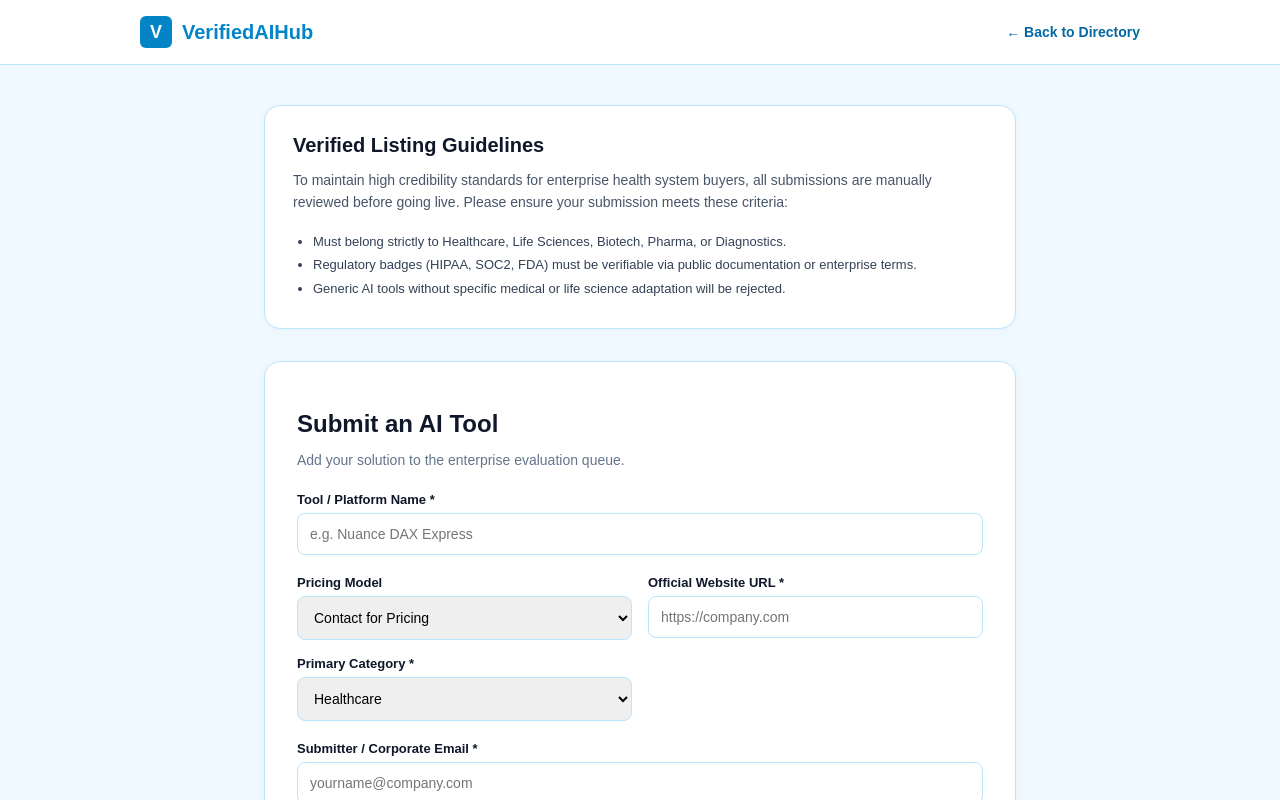
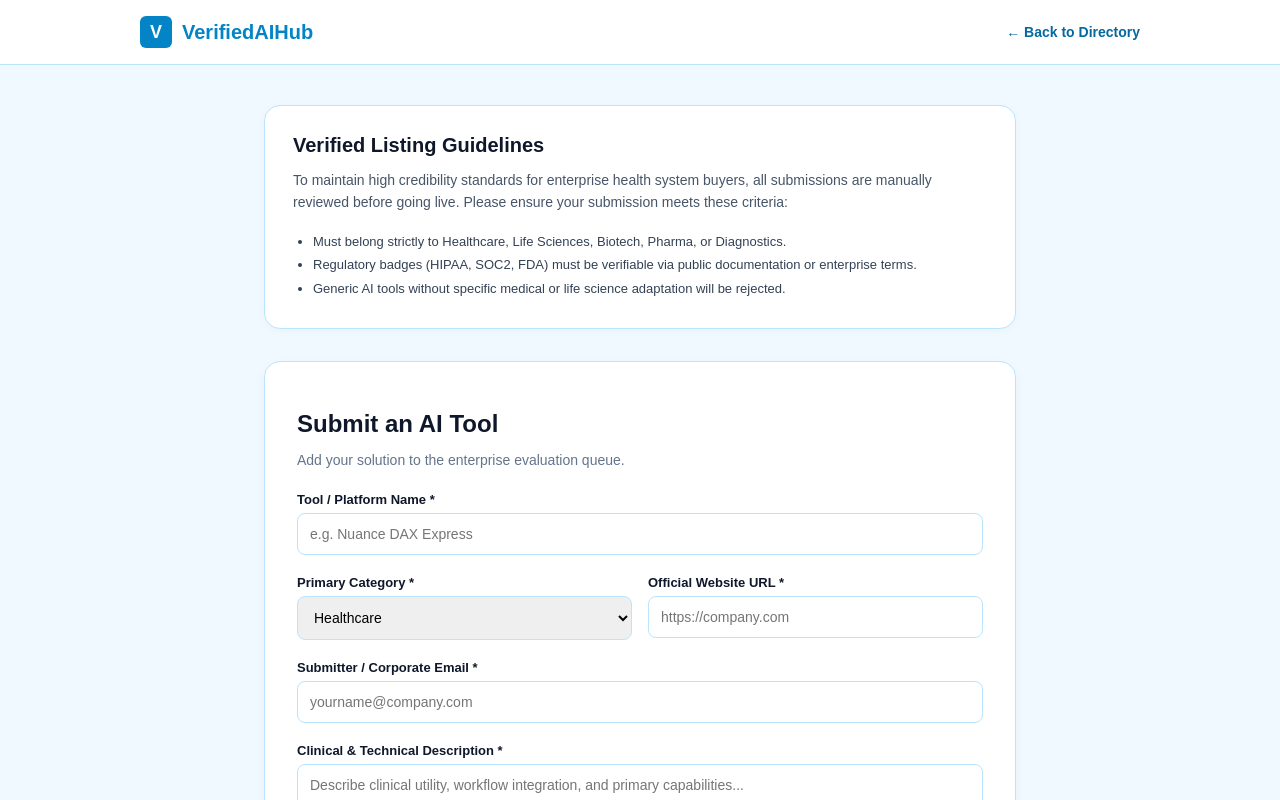
Before and after one commit to soli-sell/verified-ai-hub, a Next.js app: page /submit in a window 1280 px wide. Shown: the top 800 px of the page. Built offline with nearby package versions, Linux system fonts and the light colour scheme.

Commit message:
Revert "Add valid pricing model field to submission page UI"
This reverts commit d85b9489e09fc94e7b2031993a839b661bfa9093.

```diff
--- a/app/submit/page.tsx
+++ b/app/submit/page.tsx
@@ -124,15 +124,7 @@ export default function SubmitTool() {
 
             <div style={{ display: "grid", gridTemplateColumns: "1fr 1fr", gap: "16px" }}>
               <div>
-                <label style={{ display: "block", fontSize: "13px", fontWeight: "bold", marginBottom: "6px" }}>Pricing Model</label>
-            <select value={formData.pricing || "Contact for Pricing"} onChange={(e) => setFormData({ ...formData, pricing: e.target.value })} style={{ width: "100%", padding: "12px", borderRadius: "8px", border: "1px solid #bae6fd", fontSize: "14px", boxSizing: "border-box", marginBottom: "16px" }}>
-              <option value="Contact for Pricing">Contact for Pricing</option>
-              <option value="Free">Free</option>
-              <option value="Freemium">Freemium</option>
-              <option value="Paid">Paid</option>
-              <option value="Enterprise">Enterprise</option>
-            </select>
-            <label style={{ display: "block", fontSize: "13px", fontWeight: "bold", marginBottom: "6px" }}>Primary Category *</label>
+                <label style={{ display: "block", fontSize: "13px", fontWeight: "bold", marginBottom: "6px" }}>Primary Category *</label>
                 <select value={formData.category} onChange={(e) => setFormData({ ...formData, category: e.target.value })} style={{ width: "100%", padding: "12px", borderRadius: "8px", border: "1px solid #bae6fd", fontSize: "14px", boxSizing: "border-box" }}>
                   {CATEGORIES.map((cat) => (
                     <option key={cat} value={cat}>{cat}</option>
```
